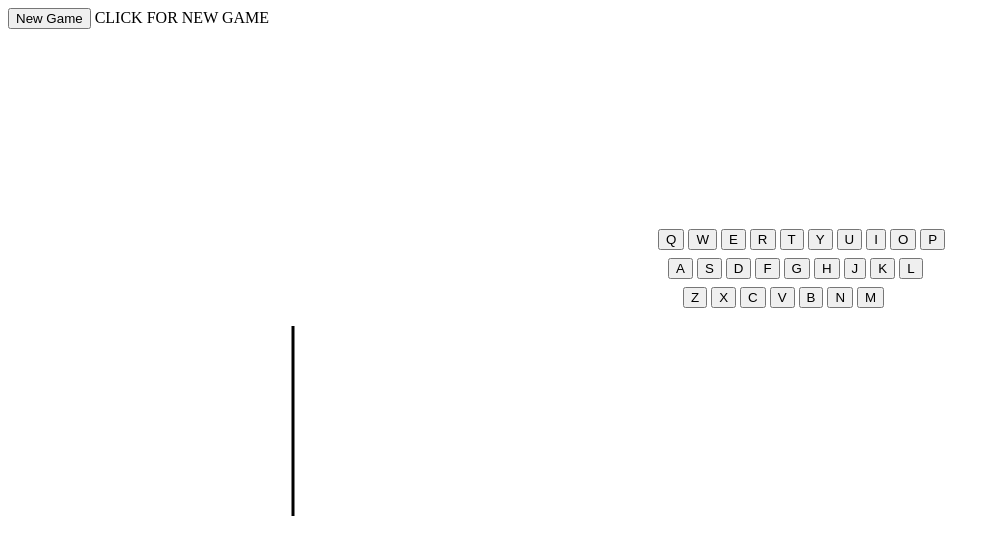
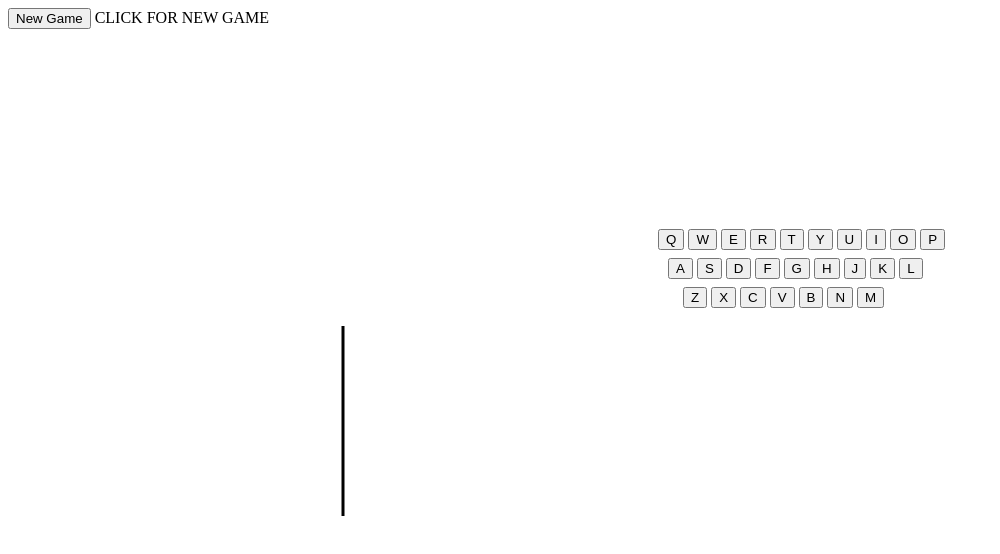
Before and after one commit to Sarcastle/hangman, a website: page index.html in a window 1280 px wide. Shown: the whole page, without its empty margins (0-1000 px from the left). Drawn offline with Linux system fonts and the light colour scheme.

Commit message:
testing styles

```diff
--- a/index.css
+++ b/index.css
@@ -16,7 +16,8 @@
     margin-top: 200px;
 }
 #player-gallow {
-    margin-left: 250px;
+    margin-left: 300px;
+
 
 
 }
--- a/index.html
+++ b/index.html
@@ -53,7 +53,7 @@
         </div>
         <div class="gallow">
             <canvas id="player-gallow" height="200px" width="150px">\
-                "Browser Not Supported"
+                "Browser Does Not Support Canvas"
 
             </canvas>
         </div>
```
